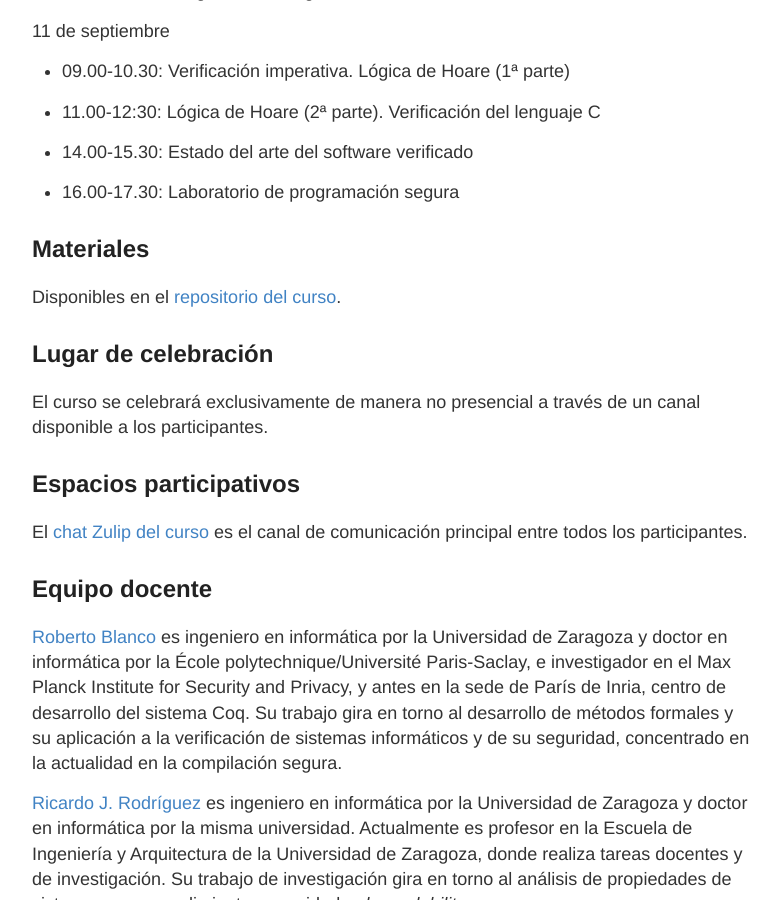
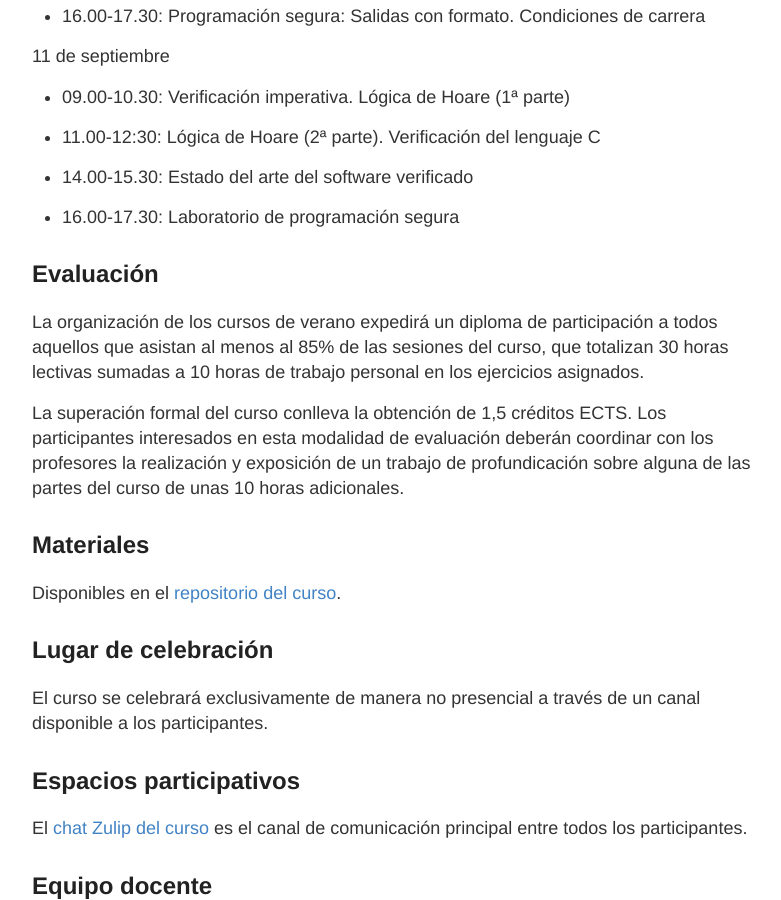
Before and after one commit to robblanco/robblanco.github.io, a Jekyll site: the page built from unizar2020.md, in a window 1280 px wide and 900 px high, scrolled down 3710 px. Shown: the whole window, without its empty margins (248-1029 px from the left). Built offline with Jekyll 4.4.1, drawn with Linux system fonts in a browser that asks for light colours.

Commit message:
Course evaluation

```diff
--- a/unizar2020.md
+++ b/unizar2020.md
@@ -170,6 +170,18 @@ participación remota y presencial, en caso de que esta última sea posible.
 
  * 16.00-17.30: Laboratorio de programación segura
 
+## Evaluación
+
+La organización de los cursos de verano expedirá un diploma de participación a
+todos aquellos que asistan al menos al 85% de las sesiones del curso, que
+totalizan 30 horas lectivas sumadas a 10 horas de trabajo personal en los
+ejercicios asignados.
+
+La superación formal del curso conlleva la obtención de 1,5 créditos ECTS. Los
+participantes interesados en esta modalidad de evaluación deberán coordinar con
+los profesores la realización y exposición de un trabajo de profundicación
+sobre alguna de las partes del curso de unas 10 horas adicionales.
+
 ## Materiales
 
 Disponibles en el
```
